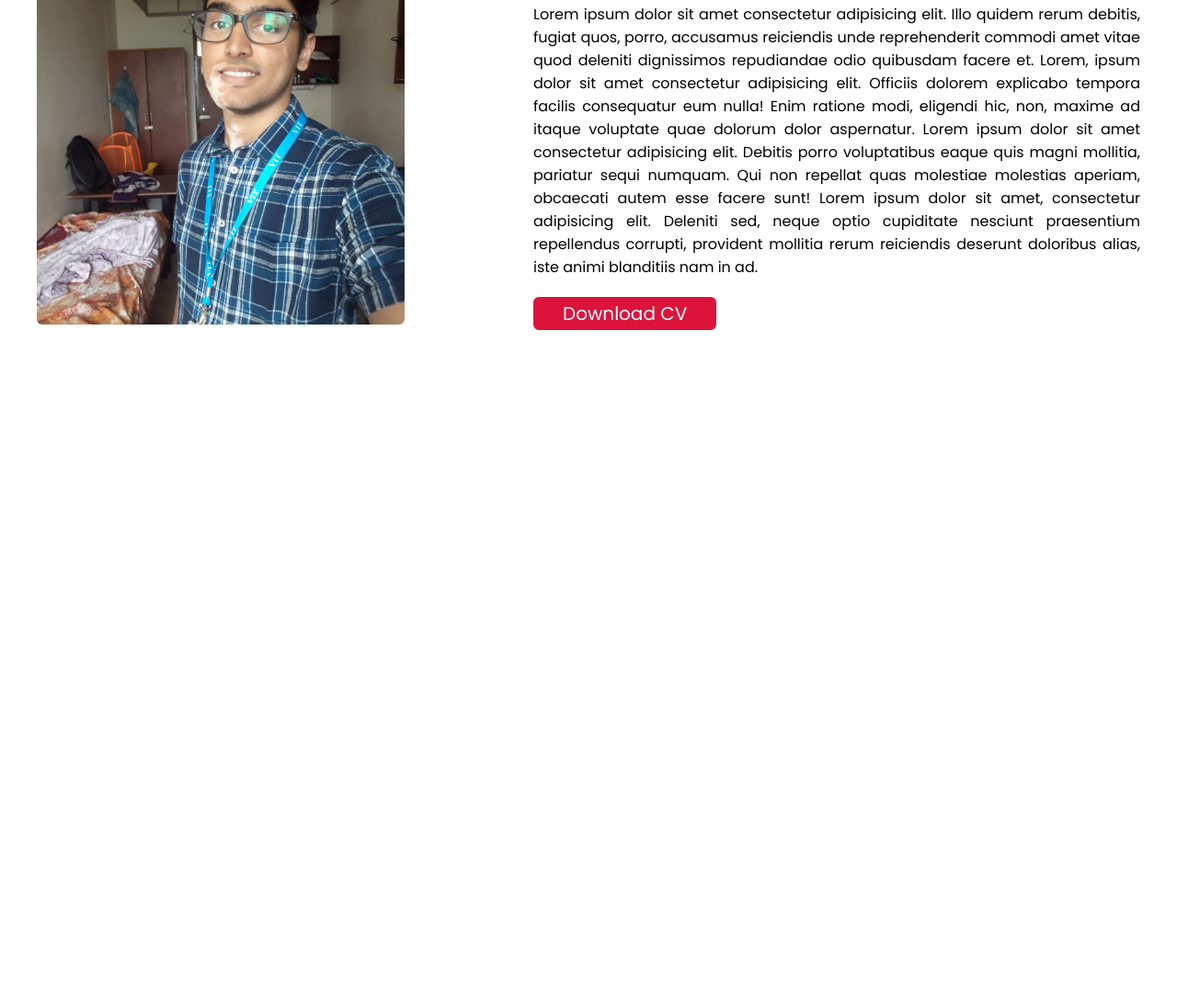
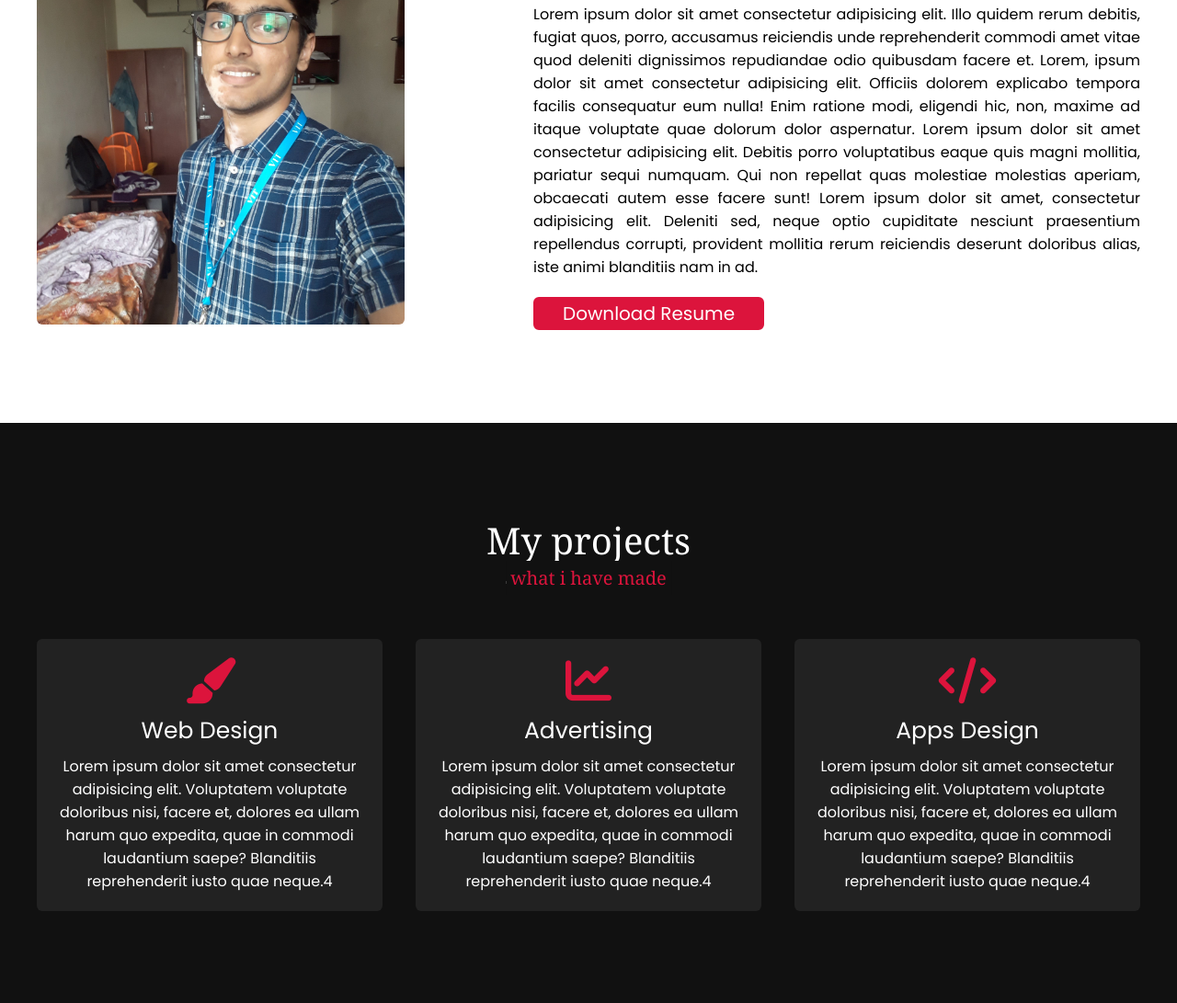
Before and after one commit to kaustubh0201/Portfolio-Web, a plain HTML site: page index.html in a window 1280 px wide. Shown: the part 1082-2173 px from the top of the page at 92% size. Before the commit the page ends 1542 px from the top, so only its background shows below. Drawn offline with nearby package versions, Linux system fonts and the light colour scheme.

Commit message:
project page added

```diff
--- a/index.html
+++ b/index.html
@@ -52,13 +52,47 @@
                         Lorem ipsum dolor sit amet consectetur adipisicing elit. Debitis porro voluptatibus eaque quis magni mollitia, pariatur sequi numquam. Qui non repellat quas molestiae molestias aperiam, obcaecati autem esse facere sunt!
                         Lorem ipsum dolor sit amet, consectetur adipisicing elit. Deleniti sed, neque optio cupiditate nesciunt praesentium repellendus corrupti, provident mollitia rerum reiciendis deserunt doloribus alias, iste animi blanditiis nam in ad.
                     </p>
-                    <a href="#">Download CV</a>
+                    <a href="./Kaustubh's Resume v2.pdf">Download Resume</a>
                 </div>
             </div>
         </div>
+    </section>
+
+    <!-- projects section start -->
+    <section class="project" id="project">
+        <div class="max-width">
+            <h2 class="title">My projects</h2>
+            <div class="project-content">
+
+                <div class="card">
+                    <div class="box">
+                        <i class="fas fa-paint-brush"></i>
+                        <div class="text">Web Design</div>
+                        <p>Lorem ipsum dolor sit amet consectetur adipisicing elit. Voluptatem voluptate doloribus nisi, facere et, dolores ea ullam harum quo expedita, quae in commodi laudantium saepe? Blanditiis reprehenderit iusto quae neque.4</p>
+                    </div>
+                </div>
+
+                <div class="card">
+                    <div class="box">
+                        <i class="fas fa-chart-line"></i>
+                        <div class="text">Advertising</div>
+                        <p>Lorem ipsum dolor sit amet consectetur adipisicing elit. Voluptatem voluptate doloribus nisi, facere et, dolores ea ullam harum quo expedita, quae in commodi laudantium saepe? Blanditiis reprehenderit iusto quae neque.4</p>
+                    </div>
+                </div>
+
+                <div class="card">
+                    <div class="box">
+                        <i class="fas fa-code"></i>
+                        <div class="text">Apps Design</div>
+                        <p>Lorem ipsum dolor sit amet consectetur adipisicing elit. Voluptatem voluptate doloribus nisi, facere et, dolores ea ullam harum quo expedita, quae in commodi laudantium saepe? Blanditiis reprehenderit iusto quae neque.4</p>
+                    </div>
+                </div>
+
+            </div>
+        </div>
+    </section>
 
 
-    </section>
 
 
 
--- a/style.css
+++ b/style.css
@@ -119,17 +119,14 @@
     font-weight: 500;
 }
 
-/* about section styling */
+/* all similar section code */
+
 
 section{
     padding: 100px 0;
 }
 
-.about{
-    font-family: 'Poppins', sans-serif;
-}
-
-.about .title{
+section .title{
     position: relative;
     font-family: Georgia, 'Times New Roman', Times, serif;
     text-align: center;
@@ -139,7 +136,7 @@ section{
     padding-bottom: 20px;
 }
 
-.about .title::before{
+section .title::before{
     content: "";
     position: absolute;
     bottom: 0px;
@@ -150,8 +147,7 @@ section{
     transform: translateX(-50%);
 }
 
-.about .title::after{
-    content: "who i am";
+section .title::after{
     position: absolute;
     bottom: -12px;
     left: 50%;
@@ -162,7 +158,18 @@ section{
     transform: translateX(-50%);
 }
 
-.about .about-content{
+
+/* about section styling */
+
+.about, .project{
+    font-family: 'Poppins', sans-serif;
+}
+
+.about .title::after{
+    content: "who i am";
+}
+
+.about .about-content, .project .project-content{
     display: flex;
     flex-wrap: wrap;
     align-items: center;
@@ -216,7 +223,64 @@ section{
     background: none;
 }
 
+/* project section styling */
+
+.project{
+    color: #fff;
+    background: #111;
+}
+
+.project .title::before{
+    background: #fff;
+}
+
+.project .title::after{
+    background: #111;
+    content: "what i have made";
+}
+
+.project .project-content .card{
+    width: calc(33% - 20px);
+    background: #222;
+    text-align: center;
+    border-radius: 6px;
+    padding: 20px 25px;
+    cursor: pointer;
+
+}
+
+.project .project-content .card .box{
+    transition: all 0.3s ease;
+}
+
+.project .project-content .card:hover{
+    background: crimson;
+}
+
+.project .project-content .card:hover .box{
+    transform: scale(1.05);
+}
+
+.project .project-content .card i{
+    font-size: 50px;
+    color: crimson;
+    transition: color 0.3s ease;
+
+}
+
+.project .project-content .card:hover i{
+    color: #fff;
+}
+
+.project .project-content .card .text{
+    font-size: 25px;
+    font-weight: 500;
+    margin: 10px 0 7px 0;
+}
+
+
 /* responsive media query start */
+
 
 @media (max-width: 1342px){
     .home .max-width{
@@ -224,16 +288,14 @@ section{
     }
 }
 
-@media (max-width: 880px) {
-
+@media (max-width: 1100px) {
+    .about .about-content .left img{
+        height: 350px;
+        width: 350px;
+    }
 }
 
 @media (max-width: 880px) {
-
-    .max-width{
-        padding: 0 50px;
-    }
-
     .menu-btn{
         display: block;
         z-index: 999;
@@ -280,4 +342,22 @@ section{
     .home .home-content .text3{
         font-size: 35px;
     }
+
+    .max-width{
+        max-width: 800px;
+    }
+
+    .about .about-content .column{
+        width: 100%;
+    }
+
+    .about .about-content .left{
+        display: flex;
+        justify-content: center;
+        margin: 0 auto 60px;
+    }
+
+    .about .about-content .right{
+        flex: 100%;
+    }
 }
```
Also changed, not shown: 1 other file.
